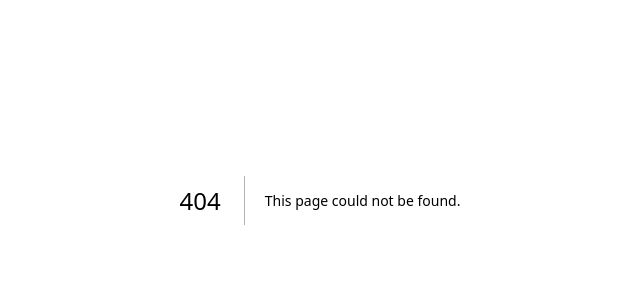
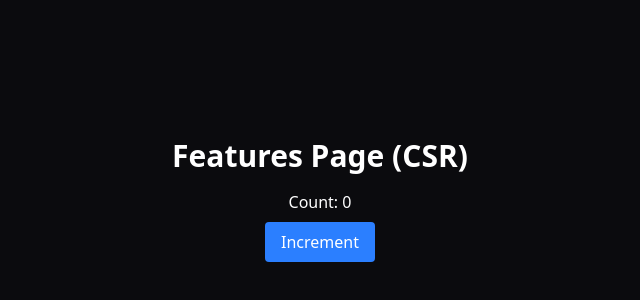
Before and after one commit to YOGESH-OYS/Dev-Stream-A-Developers-Community, a Next.js app: page /pricing in a window 1280 px wide. Before the commit this address had no page. Shown: the part 200-500 px from the top of the page, without its empty margins (320-960 px from the left). Built offline with nearby package versions, Linux system fonts and the light colour scheme.

Commit message:
LANDINGPAGE 04

```diff
--- /dev/null
+++ b/src/app/pricing/page.tsx
@@ -0,0 +1,21 @@
+// src/app/features/page.tsx
+"use client"
+
+import { useState } from "react";
+
+export default function FeaturesPage() {
+  const [count, setCount] = useState(0);
+
+  return (
+    <div className="min-h-screen flex flex-col items-center justify-center text-white">
+      <h1 className="text-3xl font-bold">Features Page (CSR)</h1>
+      <p className="mt-4">Count: {count}</p>
+      <button
+        onClick={() => setCount(count + 1)}
+        className="mt-2 px-4 py-2 bg-blue-500 rounded"
+      >
+        Increment
+      </button>
+    </div>
+  );
+}
```
